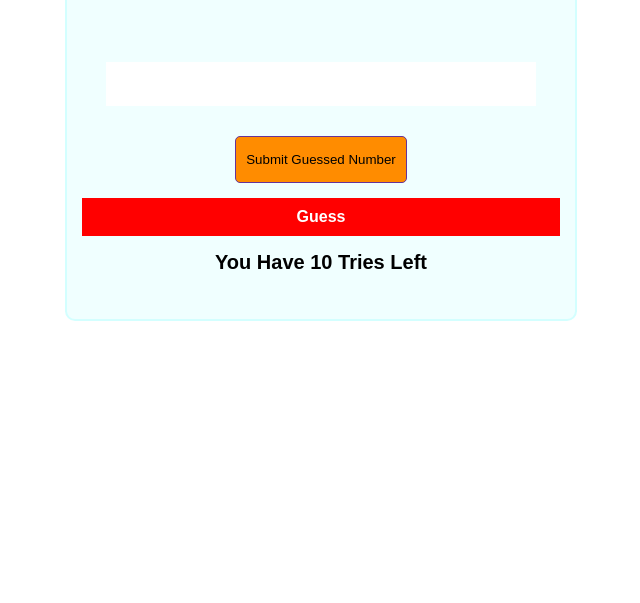
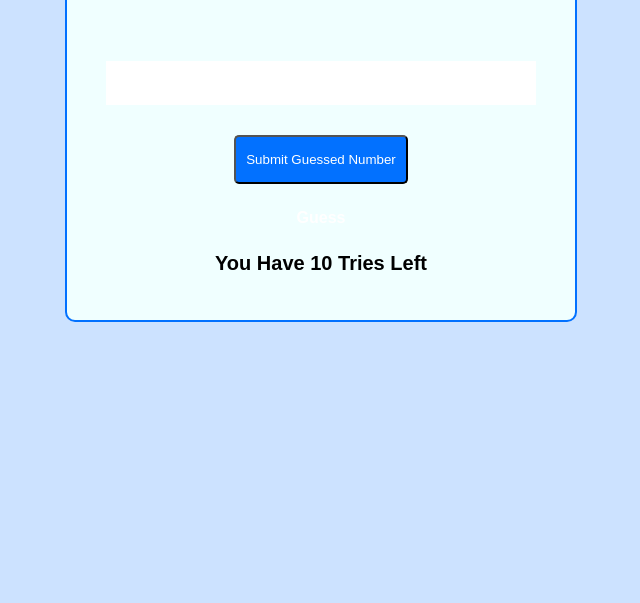
Before and after one commit to AzaanUllah-Khan/Guess-The-Number-Game, a plain HTML site: page index.html in a window 1280 px wide. Shown: the part 197-800 px from the top of the page, without its empty margins (319-959 px from the left). Drawn offline with Linux system fonts and the light colour scheme.

Commit message:
Update style.css

```diff
--- a/style.css
+++ b/style.css
@@ -9,6 +9,7 @@ body{
     justify-content: center;
     height: 80vh;
     align-items: center;
+    background-color: #cce2ff;
 }
 .number{
     width: 40%;
@@ -16,7 +17,7 @@ body{
     padding: 15px;
     padding-bottom: 30px;
     border-radius: 10px;
-    border: 2px solid rgb(211, 255, 255);
+    border: 2px solid #0271ff;
 }
 .number h1,.number p{
     text-align: center;
@@ -46,19 +47,19 @@ body{
 }
 .submit button{
     cursor: pointer;
-    background-color: darkorange;
-    border: 1px solid rebeccapurple;
+    color: white;
+    background-color: #0271ff;
     border-radius: 5px;
     padding: 15px 10px;
     transition: all 1s ease;
 }
 .submit button:hover{
-    transform: translateY(-5px) rotate(-2deg);
+    transform: translateY(-4px) rotate(-1deg);
 }
 .status{
     width: 100%;
     text-align: center;
-    background-color: red;
+    background-color: 0271ff57;
     padding: 10px 5px;
     color: white;
     font-weight: bolder;
```
